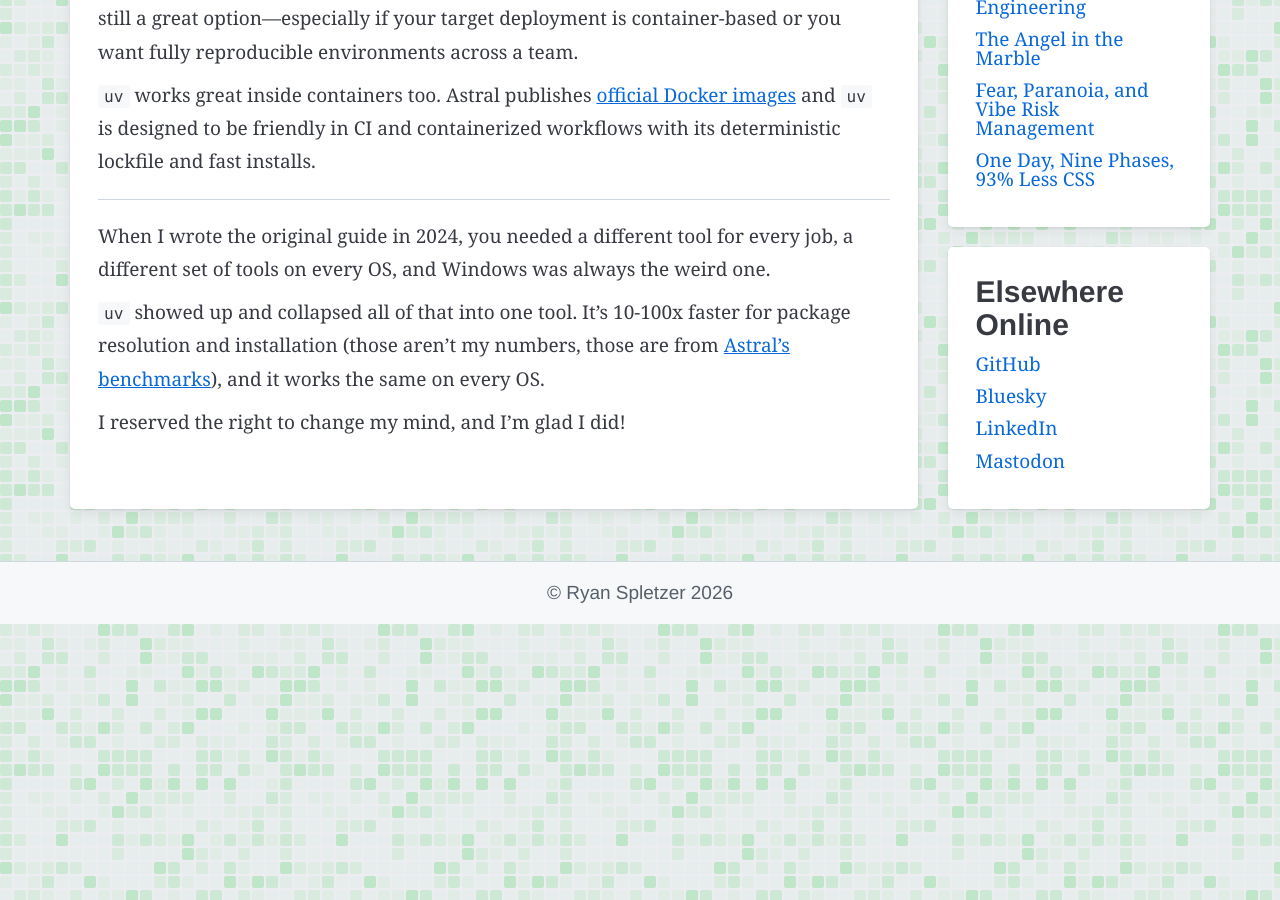
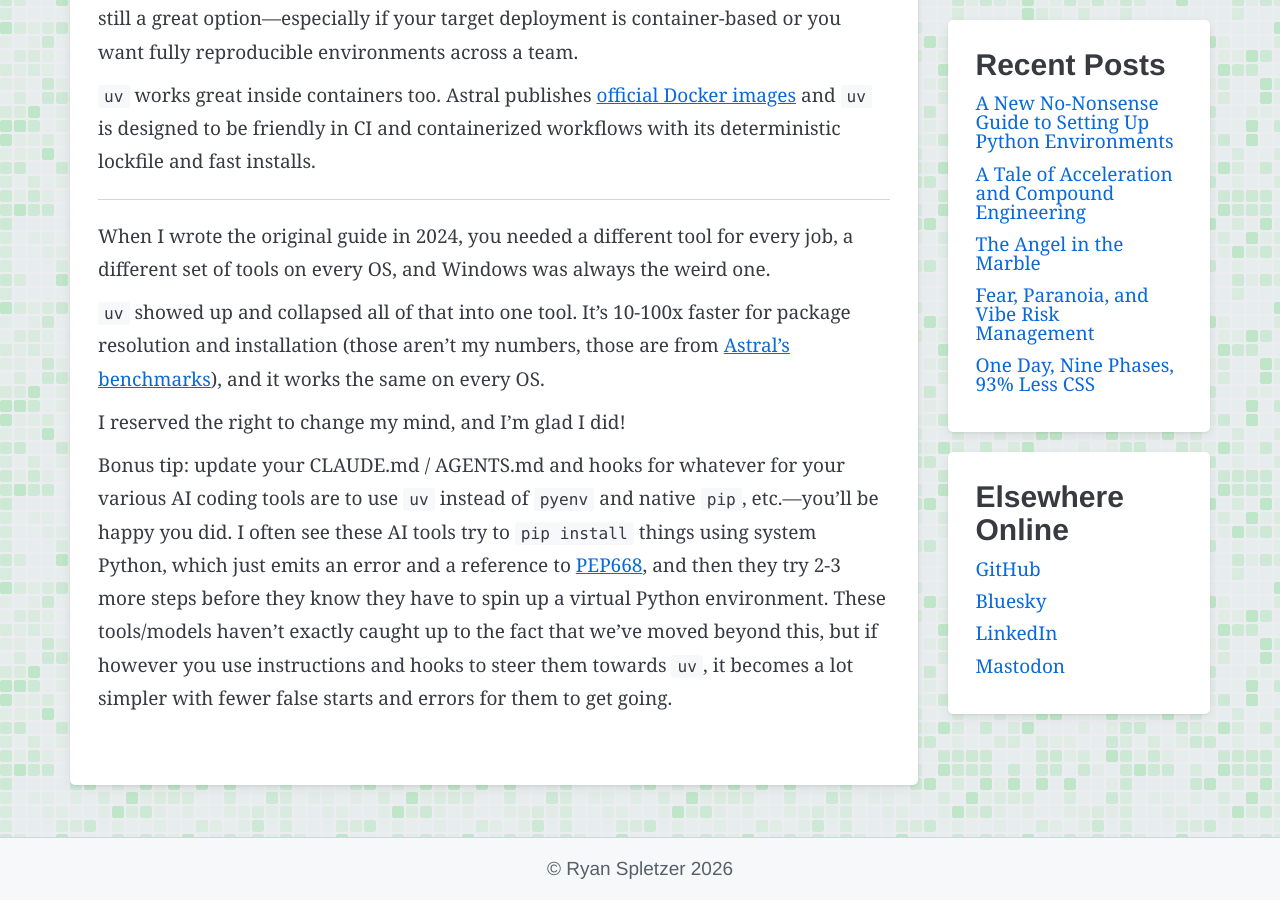
Before and after one commit to ryanspletzer/ryanspletzer.github.io, a Jekyll site: the page built from _posts/2026-03-07-a-new-no-nonsense-guide-to-setting-up-python-environments.md, in a window 1280 px wide and 900 px high, scrolled down 6740 px. Built offline with Jekyll 4.4.1, drawn with Linux system fonts in a browser that asks for light colours.

Commit message:
Add bonus tip to new python no nonsense post

```diff
--- a/_posts/2026-03-07-a-new-no-nonsense-guide-to-setting-up-python-environments.md
+++ b/_posts/2026-03-07-a-new-no-nonsense-guide-to-setting-up-python-environments.md
@@ -302,3 +302,17 @@ and it works the same on every OS.
 
 I reserved the right to change my mind,
 and I'm glad I did!
+
+Bonus tip: update your CLAUDE.md / AGENTS.md and hooks
+for whatever for your various AI coding tools are
+to use `uv` instead of `pyenv` and native `pip`, etc.—you'll
+be happy you did.
+I often see these AI tools try to `pip install` things using system Python,
+which just emits an error
+and a reference to [PEP668](https://peps.python.org/pep-0668/),
+and then they try 2-3 more steps before they know they have to spin up a virtual Python environment.
+These tools/models haven't exactly caught up to the fact that
+we've moved beyond this,
+but if however you use instructions and hooks to steer them towards `uv`,
+it becomes a lot simpler
+with fewer false starts and errors for them to get going.
```
